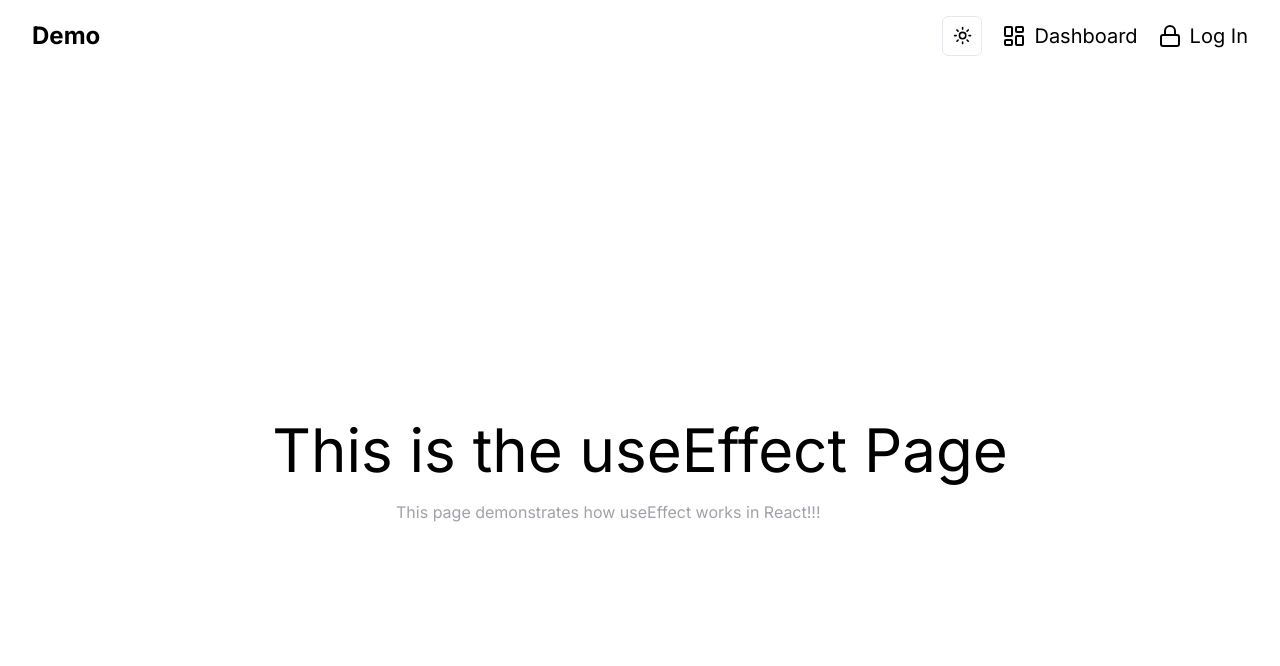
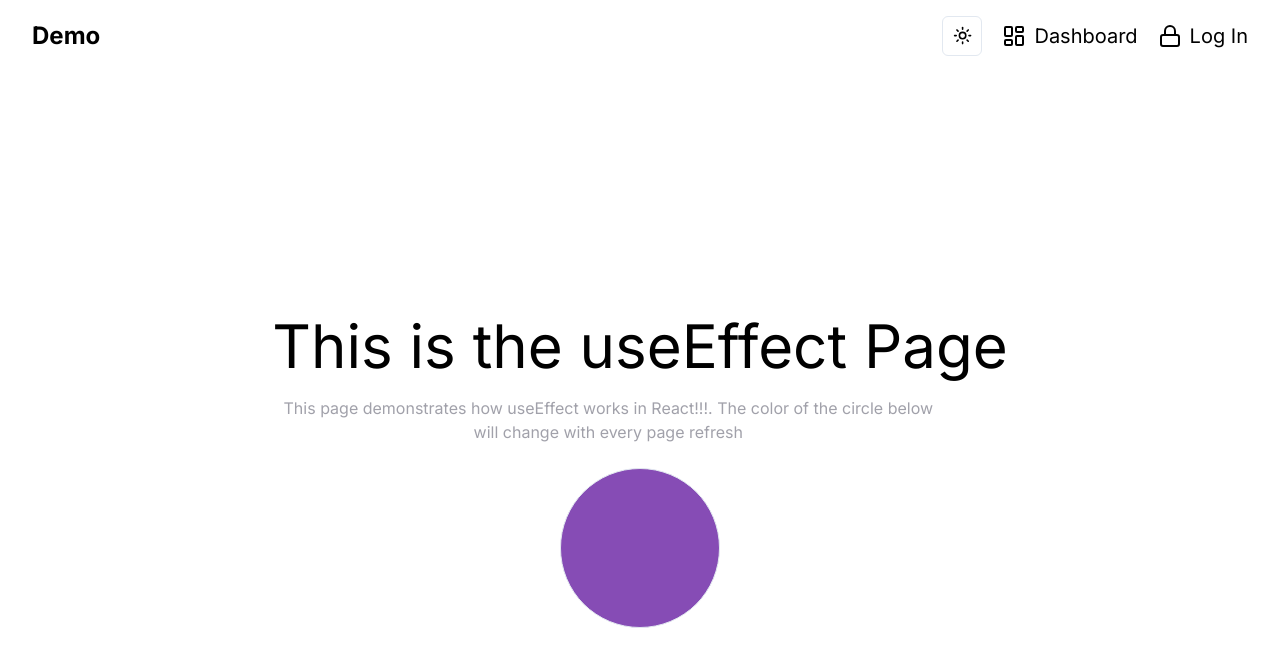
Before and after one commit to mutaremalcolm/demo, a Next.js app: page /useEffect in a window 1280 px wide. Shown: the top 666 px of the page. Built offline with nearby package versions, Linux system fonts and the light colour scheme.

Commit message:
feat: completed useEffect component. Also did some housekeeping to remove .Next files that were being tracked by git

```diff
--- a/src/app/authentication/page.tsx
+++ b/src/app/authentication/page.tsx
@@ -3,6 +3,7 @@
 import * as z from "zod";
 import toast, { Toaster } from 'react-hot-toast';
 import { useState, ChangeEvent, FormEvent } from 'react';
+import { Header } from "../components/Header/Header";
 
 interface InputChangeEvent extends ChangeEvent<HTMLInputElement> {}
 
@@ -70,7 +71,10 @@ function Authentication() {
 
   return (
     <main className="min-h-screen flex flex-col items-center justify-center gap-6 mx-auto px-4 lg:px-8">
-      <h1 className="text-4xl text-center lg:text-6xl">Authentication Page</h1>
+      <Header
+        title="This is the authentication page"
+        subtitle=""
+      />
       <form onSubmit={handleSubmit} className="max-w-md w-full">
         <input
           type="email"
--- a/src/app/components/Header/page.tsx
+++ b/src/app/components/Header/Header.tsx
@@ -5,15 +5,13 @@ interface HeaderProps {
     subtitle: string
 }
 
-const Header: React.FC<HeaderProps>= ({ title, subtitle }: HeaderProps) => {
+export const Header: React.FC<HeaderProps>= ({ title, subtitle }: HeaderProps) => {
   return (
     <main>
       <h1 className="text-4xl text-center lg:text-6xl pb-5">{title}</h1>
-      <p className="text-base lg:text-md text-zinc-400 text-center max-w-lg lg:max-w-2xl">
+      <p className="text-base text-center lg:text-md text-zinc-400  max-w-lg lg:max-w-2xl">
         {subtitle}
       </p>
     </main>
   );
 };
-
-export default Header;
--- a/src/app/dashboard/page.tsx
+++ b/src/app/dashboard/page.tsx
@@ -2,7 +2,7 @@
 
 import Link from "next/link";
 import React, { useState } from "react";
-import Header from "../components/Header/page";
+import { Header } from "../components/Header/Header";
 
 function Dashboard() {
   return (
--- a/src/app/page.tsx
+++ b/src/app/page.tsx
@@ -1,7 +1,7 @@
 "use client"
 
 import Link from "next/link";
-import Header from "./components/Header/page";
+import { Header } from "./components/Header/Header";
 
 export default function Home() {
   return (
--- a/src/app/useEffect/page.tsx
+++ b/src/app/useEffect/page.tsx
@@ -1,17 +1,43 @@
-import React from "react";
-import Header from "../components/Header/page";
+"use client";
 
-const useEffect = () => {
+import React, { useEffect, useState } from "react";
+import { Header } from "../components/Header/Header";
+
+const UseEffect = () => {
+  const [color, setColor] = useState('#000000');
+
+
+  useEffect(() => {
+    const randomColor = '#' + Math.floor(Math.random()*16777215).toString(16);
+    setColor(randomColor);
+  }, []);
+
   return (
     <>
       <main className="min-h-screen flex flex-col items-center justify-center gap-6 mx-auto px-4 lg:px-8">
         <Header
           title="This is the useEffect Page"
-          subtitle="This page demonstrates how useEffect works in React!!!"
+          subtitle="This page demonstrates how useEffect works in React!!!. The color of the circle below will change with every page refresh"
         />
+        <div className="flex justify-center items-center">
+          <button
+            className="w-40 h-40 rounded-full border-5 border-solid border p-4 bg-opacity-50 text-gray flex items-center transition-transform duration-300 transform hover:-translate-y-1
+            hover:scale-10 focus:outline-none focus:ring focus:border-white"
+            style={{ backgroundColor: color }}
+          >
+            <svg
+              xmlns="http://www.w3.org/2000/svg"
+              className="h-14 w-14 margin"
+              fill="none"
+              viewBox="0 0 24 24"
+              stroke="currentColor"
+            >
+            </svg>
+          </button>
+        </div>
       </main>
     </>
   );
 };
 
-export default useEffect;
+export default UseEffect;
--- a/src/app/useState/page.tsx
+++ b/src/app/useState/page.tsx
@@ -1,7 +1,7 @@
 "use client";
 
 import React, { useState } from "react";
-import Header from "../components/Header/page";
+import { Header } from "../components/Header/Header";
 
 const UseState = () => {
   const [color, setColor] = useState('black');
@@ -18,7 +18,7 @@ const UseState = () => {
           subtitle="This page demonstrates how useState works in React, The color of the text changes based on the button clicked"
         />
         <div style={{ color }}>
-          <span>Color</span>
+          <span className="text-bold">Color</span>
         </div>
         <div className="flex items-center justify-center gap-x-4 mt-0">
           <button
```
Also changed, not shown: 1 other file (tests, documents, lock files or other folders).
